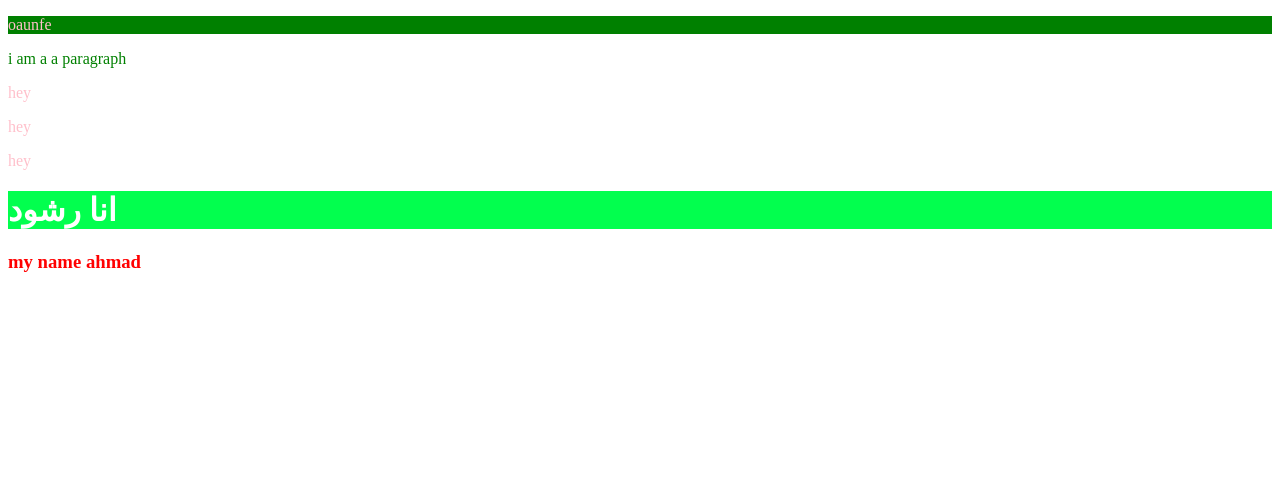
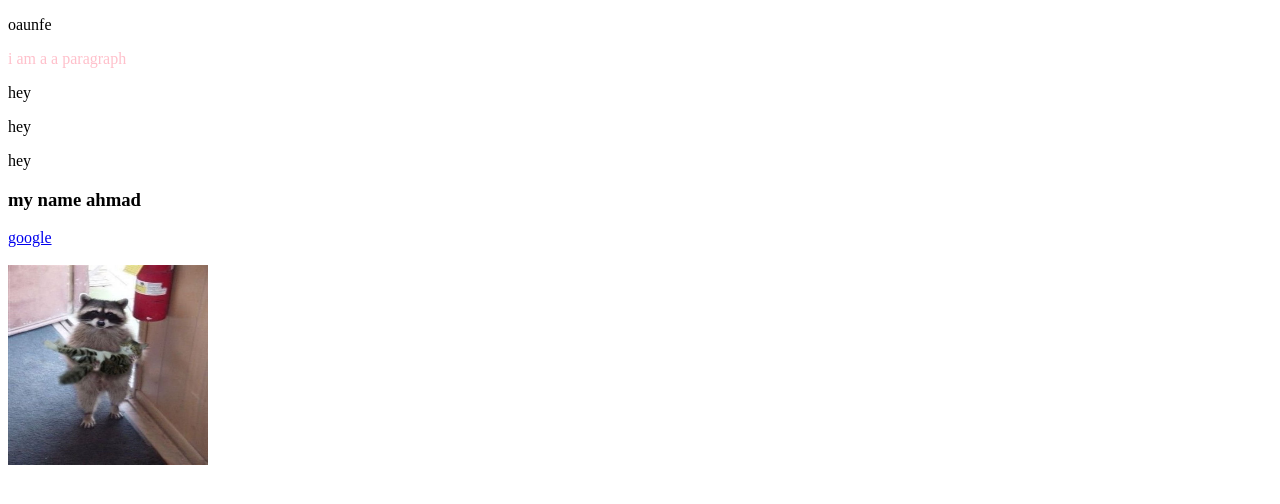
Before and after one commit to fahad5359/real-javascript-sandbox, a plain HTML site: page jQuerry/iindex.html in a window 1280 px wide. Drawn offline with nearby package versions, Linux system fonts and the light colour scheme.

Commit message:
section 1 fnsh

```diff
--- a/jQuerry/iindex.html
+++ b/jQuerry/iindex.html
@@ -10,20 +10,29 @@
 </head>
 
 <body>
-    <div>
+    <div id="perant">
         <p id="mm">oaunfe</p>
 
         <p id="oo">i am a a paragraph</p>
         <p class="hey">hey</p>
         <p class="hey">hey</p>
         <p class="hey">hey</p>
-      <h1 id="rr">انا  رشود</h1>
+      <!-- <h1 id="rr">انا  رشود</h1> -->
 
 
         <h3 id="hh3" class="hhh3">my name  ahmad</h3>
     </div>
 
     <!-- the js page must be under the Jqury page for work to be smooth ,be cause computerer reads from top to bottom. -->
+    <!-- // ///////////////////////////////////////excrsices  1///////////////// -->
+
+    <a id="mya" href="https://www.google.com/search?q=google&oq=google&aqs=chrome.0.69i59j46i39i199i465j35i39i362l6j69i59j0i67i131i433.833j0j15&sourceid=chrome&ie=UTF-8.com">google</a><br> <br>
+   <img id="iimg" src="/jQuerry/kitten1593633307.jpg" alt="racon" height="200" width="200">
+
+
+
+
+
 
     <script src="https://code.jquery.com/jquery-3.6.0.min.js"
         integrity="sha256-/xUj+3OJU5yExlq6GSYGSHk7tPXikynS7ogEvDej/m4=" crossorigin="anonymous"></script>
--- a/jQuerry/main.js
+++ b/jQuerry/main.js
@@ -7,16 +7,16 @@ $(document).ready(function (){
  // CODE HERE
     $(selector).method()
         I
-
+///////////////////////////////////  section 1///////////////////////////////////////
 })
 */
-$(document).ready(function () {
-    let ii=$("#oo");
+// $(document).ready(function () {
+//     let ii=$("#oo");
 
-    ii.css("color","green");
-    $("#mm").css("background-color","green");
-    console.log(ii);
-});
+//     ii.css("color","green");
+//     $("#mm").css("background-color","green");
+//     console.log(ii);
+// });
 
 $(document).ready(()=> {
     // blow i ppicked  the h3 "my name  ahmad" and i  selected it using all of the css selectors, and  they all worked at the same time
@@ -24,4 +24,27 @@ $(document).ready(()=> {
     $("#hh3").css("color","pink")
     $("h3").css("color","red")
 
+
+//    let aaa=$(".hey").css("color","green")
+//    aaa[1].css("color","pink")
+    $("#oo").siblings().css("color","black")
 });
+// ///////////////////////////////////////excrsices  1/////////////////
+
+
+// 3. قم بإنشاء وسم من نوع img وa كتابة في ملف HTML
+
+// با. قم بتغي ير الرابط src الموجود بالوسم img
+//  same as get elment and set elmint
+// attr() is used t chnage the attribute same like "get attribute"
+
+
+// 5. قم بتغي ير ال alt الموجود بالوسم img
+let img=$("#iimg").attr("alt","dog")
+console.log(img);
+// 6. قم بتغي ير ال id الموجود بالوسم a
+let aaa=$("a").attr("id","your a")
+console.log(aaa.attr("id"));
+
+// 7. قم بتغي ير الرابط href الموجود بالوسم a
+let aa=$("a").attr("href","https://login.yahoo.com/?.src=ym&lang=en-GB&done=https%3A%2F%2Fmail.yahoo.com%2F%3Fguce_referrer%3DaHR0cHM6Ly93d3cuZ29vZ2xlLmNvbS8%26guce_referrer_sig%3DAQAAACTzPUBW94n4_JyiSz1abQdGtuEY20z0l0jPDu9k_vOUfeHpEXe0Yi4arv8-oJi2cqYk4egSTyXMVQVZS5P5yVoNy6JUlEAqP7vvH3FAl5wZE_zuCvV6_j1clJE8hVtm1V9C2K85RzusyHXN9cA_ddNDXbhXJMEA1EhPcNOxb5Um")
```
Also changed, not shown: jQuerry/kitten1593633307.jpg (added), jQuerry/style.css (line endings or trailing spaces).
